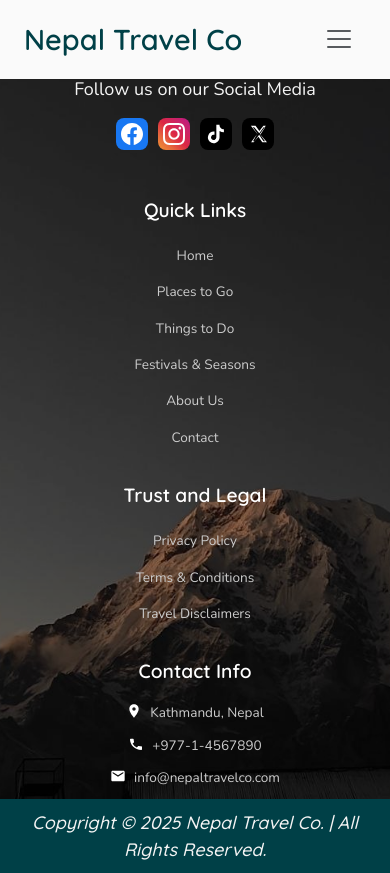
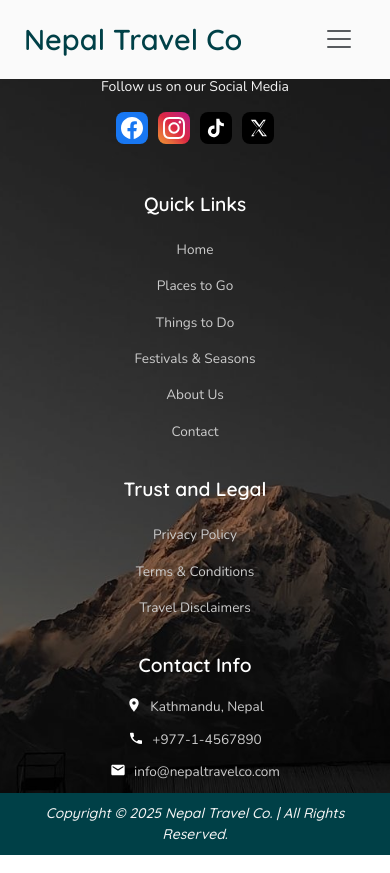
Before and after one commit to NepalTravelCo/nepaltravelco, a React (Vite) app: page /explore-valley in a window 390 px wide. Built offline with nearby package versions, Linux system fonts and the light colour scheme.

Commit message:
responsiveness and font

```diff
--- a/src/homepage-components/styles/BestSelling.css
+++ b/src/homepage-components/styles/BestSelling.css
@@ -36,22 +36,22 @@ font-style: italic;
   letter-spacing: 2%;
 }
 
+
 .section-title {
-     font-family: var(--heading-font);
-  font-size: 50px;
-  font-weight: 700;
+  font-family: var(--heading-font);
+  font-size: var(--heading-size);
+  font-weight: var(--heading-weight);
   color: var(--primary-color);
-  letter-spacing:2%;
-  line-height: 1.5;
+  letter-spacing: var(--letter-spacing);
+  line-height: var(--line-height);
 }
 
 .section-description {
-     font-family: var(--text-font);
-  font-size: 18px;
+  font-family: var(--text-font);
+  font-size: var(--text-size);
   color: var(--text-muted);
   margin: 0 auto;
-  font-weight: 400;
-
+  font-weight: var(--text-weight);
 }
 
 /* Travel Cards Container */
@@ -134,7 +134,7 @@ font-style: italic;
   color: white;
   padding: 6px 12px;
   border-radius: 10px;
-  font-size: 12px;
+ font-size: clamp(10px, 1.8vw, 12px); /* Kept this slightly smaller intentionally */
   font-weight: 600;
   letter-spacing: 0.5px;
   z-index: 3;
@@ -149,7 +149,7 @@ font-style: italic;
   color: white;
   padding: 6px 12px;
   border-radius: 10px;
-  font-size: 12px;
+ font-size: clamp(10px, 1.8vw, 12px); /* Kept this slightly smaller intentionally */
   font-weight: 600;
   letter-spacing: 0.5px;
   z-index: 3;
@@ -229,9 +229,11 @@ font-family: var(--heading-font);
     margin-bottom: 40px;
   }
 
-  .section-description {
-    font-size: 16px;
+.section-description {
+    font-size: var(--text-size); /* Already responsive */
   }
+
+
 
   .travel-cards-container {
     grid-template-columns: 1fr;
@@ -242,8 +244,8 @@ font-family: var(--heading-font);
     height: 300px;
   }
 
-  .card-title {
-    font-size: 20px;
+    .card-title {
+    font-size: clamp(16px, 4vw, 20px); /* Slight scale-down for small screens */
   }
 
   .travel-card:hover {
@@ -253,7 +255,7 @@ font-family: var(--heading-font);
 
 @media (max-width: 480px) {
   .section-title {
-    font-size: 2rem;
+    font-size: clamp(22px, 6vw, 32px); /* Slight tweak for extra small screens */
   }
 
   .card-content {
--- a/src/homepage-components/styles/FAQ.css
+++ b/src/homepage-components/styles/FAQ.css
@@ -164,12 +164,6 @@ width: 90%;
     margin-bottom: 2rem;
   }
 
-  .faq-title {
-    font-size: var(--heading-mq-size);
-
-    line-height: var(--line-height);
-  }
-
   .faq-question {
     padding: 1.25rem;
   }
--- a/src/homepage-components/styles/TravelSeasons.css
+++ b/src/homepage-components/styles/TravelSeasons.css
@@ -20,7 +20,6 @@
   color: var(--primary-color);
   font-weight: var(--heading-weight);
   letter-spacing: var(--letter-spacing);
-  /* margin-bottom: 1rem; */
 }
 
 .description {
@@ -167,8 +166,14 @@ background: transparent;
 
 
 @media (max-width: 768px) {
-  .main-title {
-    font-size: 2rem;
+
+    .season-description {
+    font-size: clamp(13px, 2.5vw, 14.4px); /* previously: 0.9rem */
+    line-height: 1.4;
+  }
+
+  .season-name {
+    font-size: clamp(20px, 6vw, 28px); /* previously: 28px */
   }
 
   .scroll-container {
--- a/src/homepage-components/styles/TravelTypes.css
+++ b/src/homepage-components/styles/TravelTypes.css
@@ -1,16 +1,4 @@
-:root {
-  --primary-color: #004047;
-  --accent-color: #d94f30;
-  --button-hover: #00636b;
-  --background-color: #fafafa;
-  --text-color: #333;
-  --secondary-color: #2ecc71;
-  --text-muted: #666;
-  --overlay-color: #f4f4f4;
-  --text-font: "Nunito", sans-serif;
-  --heading-font: "Quicksand", sans-serif;
-  --padding: 4rem 0;
-}
+
 
 .travel-types-section {
   padding: var(--padding);
@@ -35,15 +23,7 @@
   margin-bottom: 3rem;
 }
 
-.travel-types-subtitle {
- font-size: var(--text-size);
-  font-weight: 500;
-  color: var(--text-color);
-  font-family: var(--text-font);
-  line-height: var(--line-height);
-  font-weight: var(--text-weight);
-  font-style: italic;
-}
+
 
 .travel-types-title {
   font-size: var(--heading-size);
--- a/src/index.css
+++ b/src/index.css
@@ -23,17 +23,18 @@
 
   --padding: 4rem 0;
 
-  --heading-size: 45px;
-  --heading-weight: 600;
+--heading-size: clamp(28px, 5vw, 45px);
+--heading-weight: 600;
 
-  --text-size: 18px;
-  --text-weight: 400;
+--text-size: clamp(14px, 2.5vw, 18px);
+--text-weight: 400;
 
-  --line-height: 1.5;
-  --letter-spacing: 2%;
+--line-height: 1.5;
+--letter-spacing: clamp(0.5px, 0.2vw, 2px);
 
-  --heading-mq-size:  1.25rem;
-  --heading-mq-weight: 500;
+
+  /* --heading-mq-size:  1.5rem;
+  --heading-mq-weight: 500; */
 
   --emerald-300: #6ee7b7;
   --emerald-400: #34d399;
```
